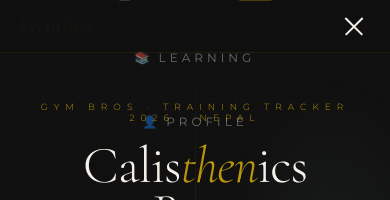
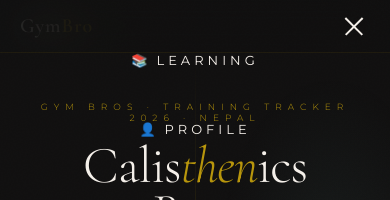
Before and after one commit to Kija-Maharjan/gym-bro, a website: page index.html in a window 390 px wide. Both pictures are taken after a click on the button "Toggle menu". Shown: the top 200 px of the page. Drawn offline with nearby package versions, Linux system fonts and the light colour scheme.

Commit message:
mobile nav: frosted glass backdrop with brighter links for readability

```diff
--- a/css/base.css
+++ b/css/base.css
@@ -177,19 +177,24 @@ footer {
 @media (max-width: 767px) {
   nav { padding: 14px 20px; }
 
-  /* Full-screen mobile menu */
+  /* Full-screen mobile menu with frosted backdrop */
   .nav-links {
     display: none;
     position: fixed; top: 0; left: 0; right: 0; bottom: 0;
-    background: rgba(17,16,16,0.98);
+    background: rgba(17,16,16,0.75);
+    backdrop-filter: blur(20px);
+    -webkit-backdrop-filter: blur(20px);
     flex-direction: column; list-style: none;
     align-items: center; justify-content: center;
     gap: 28px; z-index: 150;
   }
   .nav-links.open { display: flex; }
   .nav-links li a {
-    font-size: 12px; letter-spacing: 4px; padding: 10px 20px;
+    font-size: 13px; letter-spacing: 4px; padding: 12px 24px;
+    color: var(--cream);
   }
+  .nav-links li a:hover,
+  .nav-links li a.active { color: var(--gold); }
   .hamburger { display: flex; position: relative; z-index: 200; }
   footer { padding: 20px 16px; flex-direction: column; text-align: center; gap: 10px; }
 }
```
